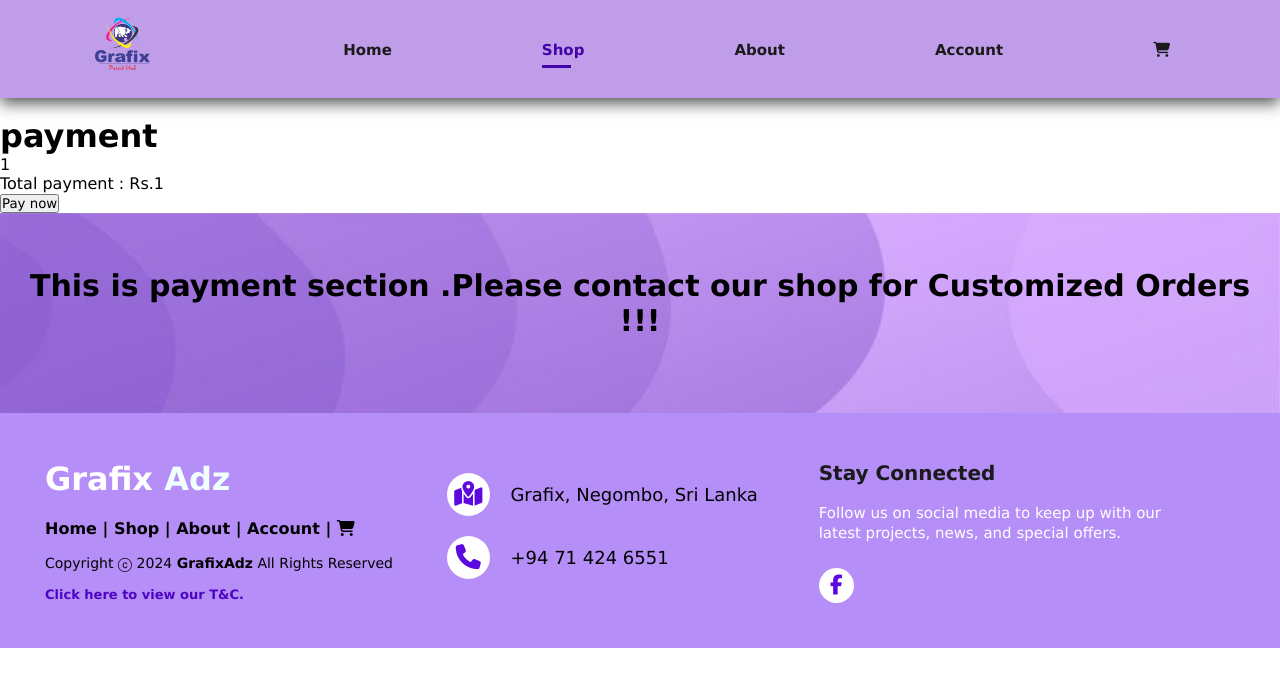
After one commit to ChamithaThathsaranath/randu-wad-project, a PHP site: page /payment.php?order_status=1 in a window 1280 px wide. The commit adds this page. Shown: the top 687 px of the page. Run offline with PHP 8.4, Linux system fonts and the light colour scheme; the visitor is signed in with stand-in values (Sample User, id 1); some libraries are stand-ins or nearby versions.

Commit message:
payment page

```diff
--- /dev/null
+++ b/payment.php
@@ -0,0 +1,111 @@
+<?php
+session_start();
+?>
+<!DOCTYPE html>
+<html lang = "en">
+
+<head>
+    <meta charset="UTF-8">
+    <meta http-equiv="X-UA-compatible" content="IE=edge">
+    <meta name="viewport" content="width=device-width, initial-scale=1.0">
+    <title>Grafix Print Hub</title>
+    <script src="https://kit.fontawesome.com/2c5544bbf4.js" crossorigin="anonymous"></script>
+    <link rel="stylesheet" href="style.css">
+
+
+
+</head>
+    <body>
+
+        <!---navbar section---->
+        <section id="header">
+
+            <!---navbar logo---->
+            <a href="home.html"><img src="Pictures/Logo.png" class="logo" alt=""></a>
+
+            <div>
+                <ul id="navbar">
+
+                    <!---other navbar links ---->
+                    <li><a href="index.php">Home</a></li>
+                    <li><a class="active" href="shop.php">Shop</a></li>
+                    <li><a href="about.html">About</a></li>
+                    <li><a href="login.php">Account</a></li>
+                    <li><a href="cart.html" class="cart"><i class="fa fa-shopping-cart" aria-hidden="true"></i></a></li>
+                </ul>
+            </div>
+        </section>
+
+
+
+
+
+        <br>
+        <div class="payment_sec">
+
+        <h1 >payment</h1>
+
+        <p><?php echo $_GET['order_status']; ?></p>
+
+            <p>Total payment : Rs.<?php echo $_SESSION['total']; ?></p>
+            <input type="submit" class="btn" value="Pay now">
+        </div>
+
+
+
+        <!----product page end banner with background image--->
+        <section id="Custom">
+                <h1>This is payment section .Please contact our shop for Customized Orders !!!</h1>
+        </section>
+
+        <!-- footer section -->
+        <footer class="footer1">
+
+            <!-- footer column 1 -->
+            <div class="col1">
+                <h1>Grafix <span>Adz</span></h1>
+                <p class="footerlinks">
+                    <a href="home.html">Home</a>
+                    |
+                    <a href="shop.html">Shop</a>
+                    |
+                    <a href="about.html">About</a>
+                    |
+                    <a href="login.html">Account</a>
+                    |
+                    <a href="cart.html" class="cart"><i class="fa fa-shopping-cart" aria-hidden="true"></i></a>
+
+                </p>
+
+                <p class="footer-companyname">Copyright ⓒ 2024 <strong>GrafixAdz</strong> All Rights Reserved</p>
+                <br><P class="tc"><a href="t&c.html">Click here to view our T&C.<a></a></p>
+            </div>
+
+            <!-- footer column 2 -->
+            <div class="col2">
+                <div>
+                    <i class="fa-solid fa-map-location-dot"></i>
+                    <p><span>Grafix, Negombo, Sri Lanka</span></p>
+                </div>
+
+                <div>
+                    <i class="fa-solid fa-phone"></i>
+                    <p><span>+94 71 424 6551</span></p>
+                </div>
+            </div>
+
+            <!-- footer column 3 -->
+            <div class="col3">
+                <p class="companyabout">
+                    <span>Stay Connected</span> Follow us on social media to keep up
+                    with our latest projects, news, and special offers.
+                </p>
+
+                <div class="footericons">
+                    <a href="https://www.facebook.com/p/Grafix-100066480171516/?_rdr"><i class="fa fa-facebook"></i></a>
+                </div>
+
+            </div>
+        </footer>
+    </body>
+</html>
```
Also changed, not shown: server/place_order.php (+13 -5 lines).
